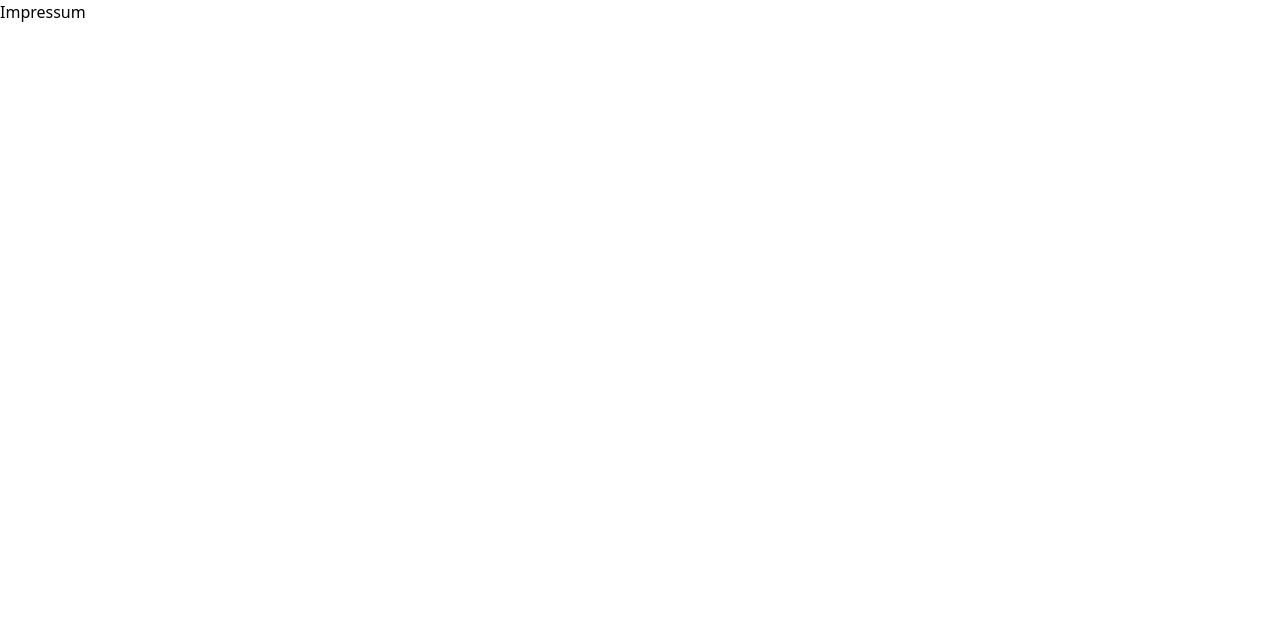
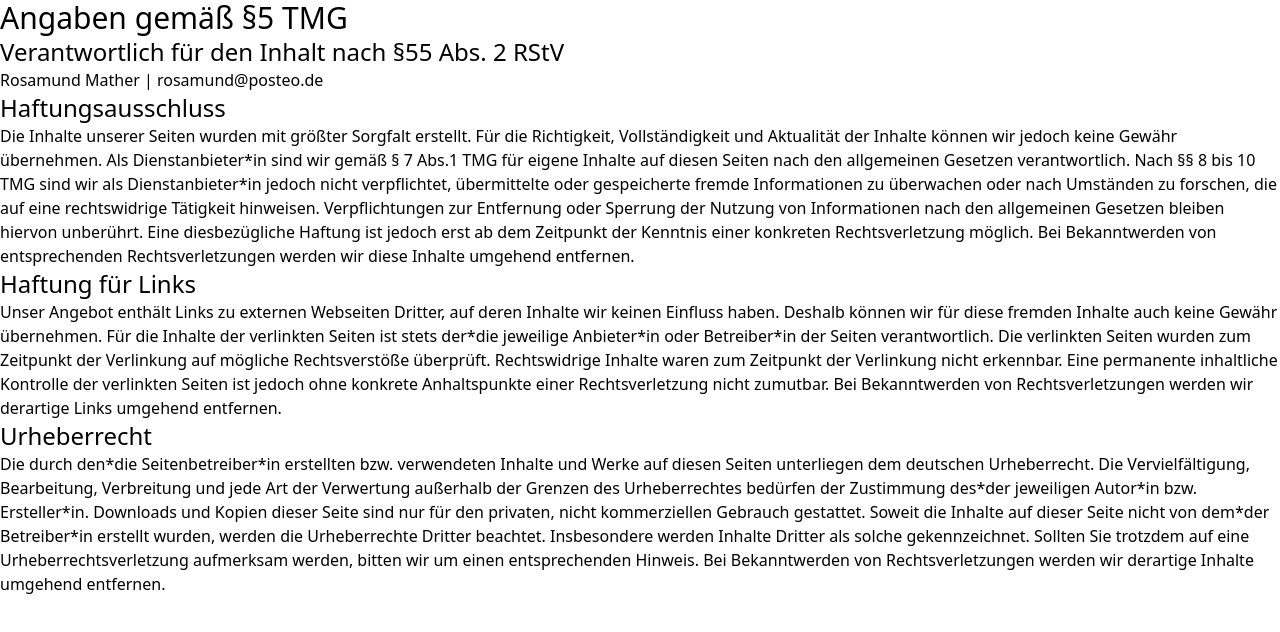
Before and after one commit to rosamundm/devblog, a Next.js app: page /impressum in a window 1280 px wide. Shown: the top 632 px of the page. Built offline with nearby package versions, Linux system fonts and the light colour scheme.

Commit message:
Add impressum

```diff
--- a/pages/impressum.js
+++ b/pages/impressum.js
@@ -1,5 +1,35 @@
 function Impressum() {
-    return <div>Impressum</div>
+    return (
+      <div>
+        <h1 className="text-3xl">Angaben gemäß §5 TMG</h1>
+          <div>
+            <h2 className="text-2xl">
+              Verantwortlich für den Inhalt nach §55 Abs. 2 RStV
+            </h2>
+            <p>
+              Rosamund Mather | rosamund@posteo.de
+            </p>
+            <h2 className="text-2xl">
+              Haftungsausschluss
+            </h2>
+            <p>
+              Die Inhalte unserer Seiten wurden mit größter Sorgfalt erstellt. Für die Richtigkeit, Vollständigkeit und Aktualität der Inhalte können wir jedoch keine Gewähr übernehmen. Als Dienstanbieter*in sind wir gemäß § 7 Abs.1 TMG für eigene Inhalte auf diesen Seiten nach den allgemeinen Gesetzen verantwortlich. Nach §§ 8 bis 10 TMG sind wir als Dienstanbieter*in jedoch nicht verpflichtet, übermittelte oder gespeicherte fremde Informationen zu überwachen oder nach Umständen zu forschen, die auf eine rechtswidrige Tätigkeit hinweisen. Verpflichtungen zur Entfernung oder Sperrung der Nutzung von Informationen nach den allgemeinen Gesetzen bleiben hiervon unberührt. Eine diesbezügliche Haftung ist jedoch erst ab dem Zeitpunkt der Kenntnis einer konkreten Rechtsverletzung möglich. Bei Bekanntwerden von entsprechenden Rechtsverletzungen werden wir diese Inhalte umgehend entfernen.
+            </p>
+            <h2 className="text-2xl">
+              Haftung für Links
+            </h2>
+            <p>
+              Unser Angebot enthält Links zu externen Webseiten Dritter, auf deren Inhalte wir keinen Einfluss haben. Deshalb können wir für diese fremden Inhalte auch keine Gewähr übernehmen. Für die Inhalte der verlinkten Seiten ist stets der*die jeweilige Anbieter*in oder Betreiber*in der Seiten verantwortlich. Die verlinkten Seiten wurden zum Zeitpunkt der Verlinkung auf mögliche Rechtsverstöße überprüft. Rechtswidrige Inhalte waren zum Zeitpunkt der Verlinkung nicht erkennbar. Eine permanente inhaltliche Kontrolle der verlinkten Seiten ist jedoch ohne konkrete Anhaltspunkte einer Rechtsverletzung nicht zumutbar. Bei Bekanntwerden von Rechtsverletzungen werden wir derartige Links umgehend entfernen.
+            </p>
+            <h2 className="text-2xl">
+              Urheberrecht
+            </h2>
+            <p>
+              Die durch den*die Seitenbetreiber*in erstellten bzw. verwendeten Inhalte und Werke auf diesen Seiten unterliegen dem deutschen Urheberrecht. Die Vervielfältigung, Bearbeitung, Verbreitung und jede Art der Verwertung außerhalb der Grenzen des Urheberrechtes bedürfen der Zustimmung des*der jeweiligen Autor*in bzw. Ersteller*in. Downloads und Kopien dieser Seite sind nur für den privaten, nicht kommerziellen Gebrauch gestattet. Soweit die Inhalte auf dieser Seite nicht von dem*der Betreiber*in erstellt wurden, werden die Urheberrechte Dritter beachtet. Insbesondere werden Inhalte Dritter als solche gekennzeichnet. Sollten Sie trotzdem auf eine Urheberrechtsverletzung aufmerksam werden, bitten wir um einen entsprechenden Hinweis. Bei Bekanntwerden von Rechtsverletzungen werden wir derartige Inhalte umgehend entfernen.
+            </p>
+        </div>
+      </div>
+    )
   }
 
 export default Impressum
```
